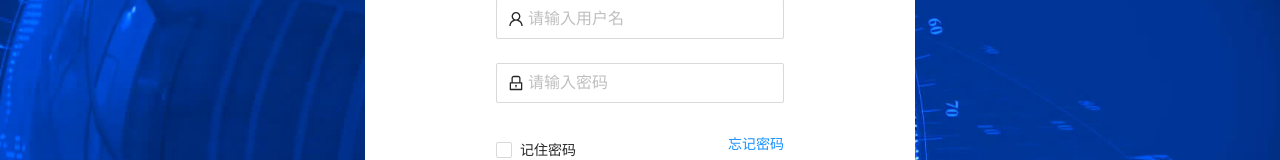
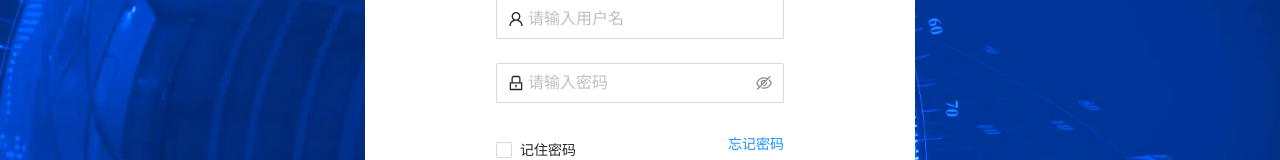
Before and after one commit to sgjy123/react_ant, a React (Create React App) app: page /login in a window 1280 px wide. Shown: the part 309-469 px from the top of the page. Built offline with nearby package versions, Linux system fonts and the light colour scheme.

Commit message:
提交目的: 后台管理。 提交人：上官靖宇

```diff
--- a/src/pages/login/login.jsx
+++ b/src/pages/login/login.jsx
@@ -41,7 +41,7 @@ class Login extends Component {
                             name="password"
                             rules={[{ required: true, message: '请输入密码！' }]}
                         >
-                            <Input
+                            <Input.Password
                                 prefix={<LockOutlined className="site-form-item-icon" />}
                                 type="password"
                                 allowClear
```
